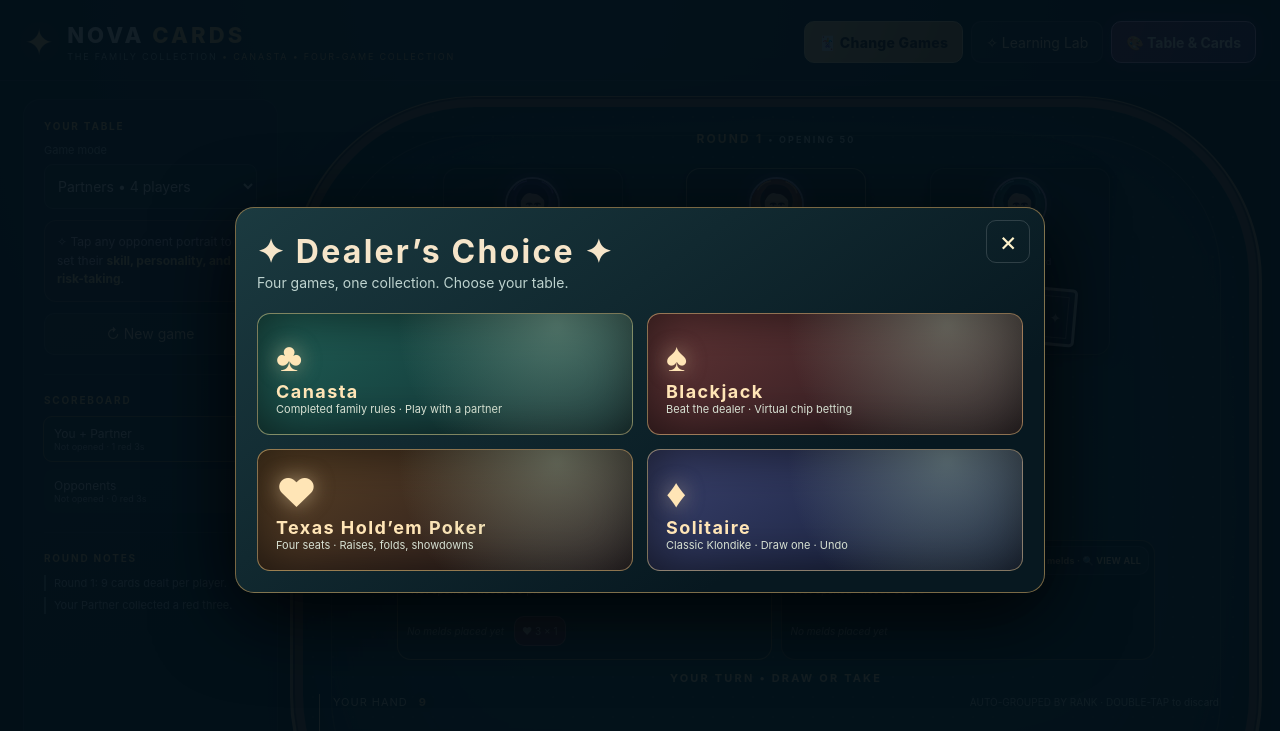
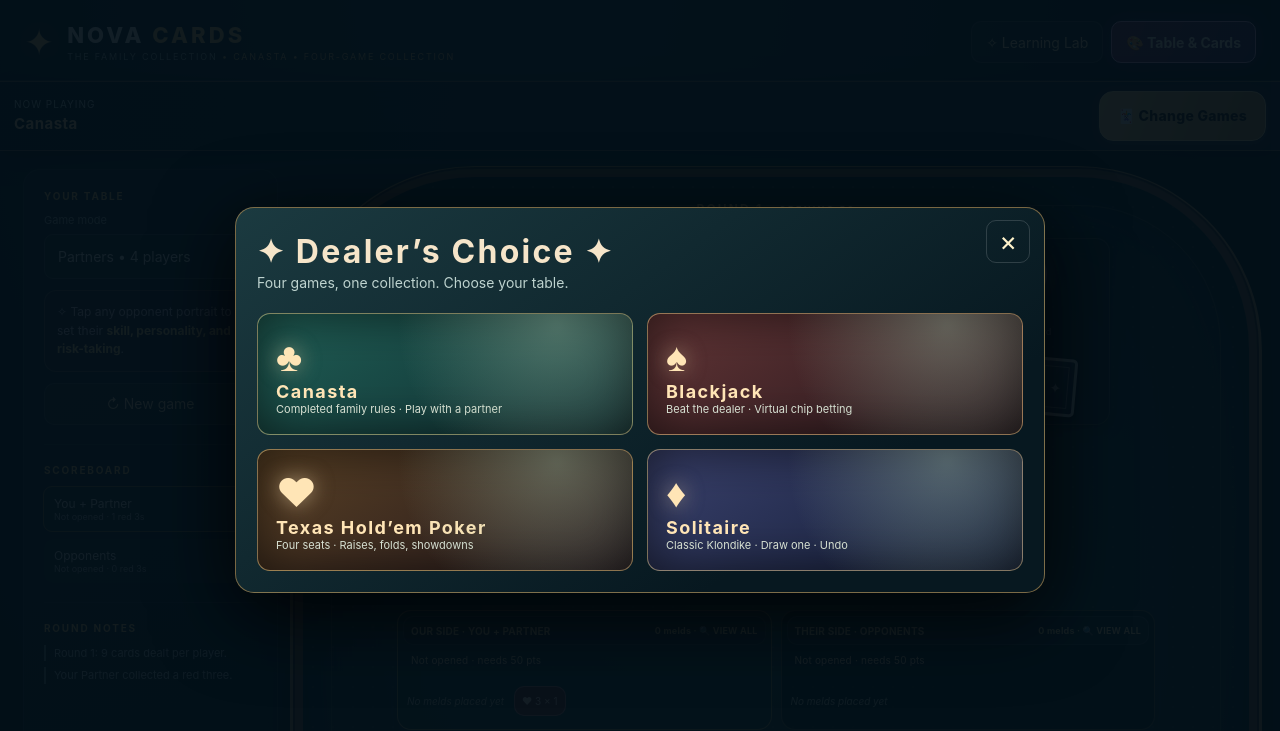
Before and after one commit to harbolddavid-wq/nova-starfall-defense, a plain HTML site: page nova-cards-android/app/src/main/assets/index.html in a window 1280 px wide. Shown: the top 731 px of the page. Drawn offline with Linux system fonts and the light colour scheme.

Commit message:
Nova Cards 0.2.1: sticky game chooser, synchronized Solitaire backs, custom launcher icon

```diff
--- a/nova-cards-android/app/src/main/AndroidManifest.xml
+++ b/nova-cards-android/app/src/main/AndroidManifest.xml
@@ -3,6 +3,7 @@
                android:fullBackupContent="false"
                android:usesCleartextTraffic="false"
                android:label="Nova Card Collection"
+               android:icon="@mipmap/ic_launcher"
                android:theme="@android:style/Theme.Material.Light.NoActionBar">
     <activity android:name=".MainActivity"
               android:exported="true"
--- a/nova-cards-android/app/src/main/assets/index.html
+++ b/nova-cards-android/app/src/main/assets/index.html
@@ -156,13 +156,25 @@ body[data-back=moon] .nc-card.back{background:radial-gradient(circle at 35% 20%,
 body[data-back=obsidian] .nc-card.back{background:linear-gradient(140deg,#39363e,#090b18)}
 body[data-back=classicred] .nc-card.back{background:repeating-linear-gradient(45deg,#8d3041,#8d3041 5px,#cda76a 6px,#5d2034 10px)}
 body[data-back=classicblue] .nc-card.back{background:repeating-linear-gradient(45deg,#254c7f,#254c7f 5px,#d1c99c 6px,#162c56 10px)}
+
+/* 0.2.1 — separate sticky game switcher: no overlap with controls, 50px tap target */
+#ncGameSwitchBar{position:sticky;top:0;z-index:82;display:flex;align-items:center;justify-content:space-between;gap:12px;padding:9px max(14px,env(safe-area-inset-right));background:linear-gradient(100deg,rgba(8,28,37,.97),rgba(29,33,56,.97));border-block:1px solid rgba(230,193,128,.42);box-shadow:0 5px 20px #0008;backdrop-filter:blur(12px);-webkit-backdrop-filter:blur(12px)}
+.nc-current-game{font-size:10px;color:#b9d1d5;letter-spacing:.1em;line-height:1.55}.nc-current-game strong{display:block;color:#f6d59d;font-size:15px;letter-spacing:.03em;white-space:nowrap}
+#ncGameSwitchBar #ncChangeGame{display:block;flex:0 0 auto;min-width:166px;min-height:50px;padding:10px 18px!important;border-radius:14px!important;font-size:14px!important;line-height:1.25;touch-action:manipulation;white-space:nowrap;position:relative;z-index:1;box-shadow:0 2px 12px #deb46939}
+#ncGameSwitchBar #ncChangeGame:active{transform:scale(.97)}
+/* Restore the 19 shared gallery designs on ALL face-down cards, including Solitaire stock. */
+.nc-card.back.card.card-back{width:56px;min-width:56px;height:78px;min-height:78px;flex:0 0 56px;margin:0;border-radius:7px;display:flex;align-items:center;justify-content:center;font-size:0;overflow:hidden;pointer-events:none;transform:none;box-shadow:0 3px 5px #0008}
+.nc-card.back.card.card-back:before,.nc-card.back.card.card-back:after{pointer-events:none}
+.nc-stock .nc-card.back.card.card-back{width:100%;height:100%;min-width:0;min-height:0;flex:1}
+@media(max-width:720px){#ncGameSwitchBar{padding:7px 12px}.nc-current-game{font-size:9px}.nc-current-game strong{font-size:13px}#ncGameSwitchBar #ncChangeGame{min-width:162px;min-height:50px} .nc-card.back.card.card-back{width:43px;min-width:43px;height:64px;min-height:64px;flex:0 0 43px}.nc-stock .nc-card.back.card.card-back{width:100%;min-width:0;height:100%;min-height:0;flex:1}}
 </style>
 </head><body data-theme="midnight" data-back="stars">
 <div id="app">
 <header class="masthead">
   <div class="logo"><span class="logo-mark">✦</span><div><h1>NOVA <span>CARDS</span></h1><small>THE FAMILY COLLECTION <b>• <span id="ncGameTitle">CANASTA</span> • FOUR-GAME COLLECTION</b></small></div></div>
-  <div class="header-buttons"><button id="ncChangeGame">🃏 Change Games</button><button class="ghost" id="learnBtn">✧ Learning Lab</button><button class="ghost" id="settingsBtn" aria-label="Table settings">🎨 Table &amp; Cards</button></div>
+  <div class="header-buttons"><button class="ghost" id="learnBtn">✧ Learning Lab</button><button class="ghost" id="settingsBtn" aria-label="Table settings">🎨 Table &amp; Cards</button></div>
 </header>
+<nav id="ncGameSwitchBar" aria-label="Card game navigation"><span class="nc-current-game">NOW PLAYING <strong id="ncCurrentGameName">Canasta</strong></span><button id="ncChangeGame" type="button" aria-controls="ncGameChooser" aria-haspopup="dialog">🃏 Change Games</button></nav>
 <div id="ncCanastaRoot"><section class="play-layout">
   <aside class="side-panel">
     <div class="panel-heading">YOUR TABLE</div>
@@ -986,7 +998,7 @@ const store=(key,v)=>{try{localStorage.setItem('nova.collection.v020.'+key,JSON.
 const load=(key)=>{try{return JSON.parse(localStorage.getItem('nova.collection.v020.'+key)||'null')}catch(e){return null}};
 const shuffle=a=>{for(let i=a.length-1;i>0;i--){let j=Math.floor(Math.random()*(i+1));[a[i],a[j]]=[a[j],a[i]];}return a};
 const pack=()=>SUITS.flatMap(suit=>rankNames.map((rank,i)=>({id:`${suit}${rank}`,suit,rank,val:i+1})));
-const card=(c,back=false)=>`<span class="nc-card ${back?'back':red(c?.suit)?'red':''}" title="${back?'Face down':c.rank+c.suit}">${back?'✦':`<b>${c.rank}</b><span>${c.suit}</span>`}</span>`;
+const card=(c,back=false)=>back?`<span class="nc-card back card card-back" data-back="${document.body.dataset.back||'stars'}" title="Face-down card"><span class="sr-only">Face down</span></span>`:`<span class="nc-card ${red(c.suit)?'red':''}" title="${c.rank+c.suit}"><b>${c.rank}</b><span>${c.suit}</span></span>`;
 const face=(cards,hidden=false)=>cards.map((c,i)=>card(c,hidden==='dealer' ? i===1 : Boolean(hidden))).join('');
 const saveAll=()=>{store('bj',bj);store('poker',pk);store('sol',sol)};
 let active=load('selectedGame')||'canasta';
@@ -1164,7 +1176,7 @@ function solitaireAction(action,index,sub){if(action==='new'){if(!confirm('Start
  if(sol.selected&&JSON.stringify(sol.selected)===JSON.stringify(src)){if(!solAutoFoundation(src)){sol.selected=null;render();}return;}
  sol.selected=src;sol.message='Now tap a column or foundation to move the selected card(s).';saveAll();render();}
 function solHTML(){return `<div class="nc-game-head"><h2>♦ Klondike Solitaire</h2><span>Moves: <b>${sol.moves}</b></span></div><p class="nc-sub">Draw one • build down in alternating colors • foundations go Ace through King. Tap a stack then its destination; tap the same top card again to auto-foundation.</p>
- <div class="nc-solitaire"><div class="nc-sol-top"><button class="nc-stock ${sol.stock.length?'back':''}" data-sol="stock" aria-label="Draw from stock">${sol.stock.length?'✦':sol.waste.length?'↶':'—'}<small>${sol.stock.length||'Recycle'}</small></button>
+ <div class="nc-solitaire"><div class="nc-sol-top"><button class="nc-stock" data-sol="stock" aria-label="Draw from stock">${sol.stock.length?card(null,true):sol.waste.length?'↶':'—'}<small>${sol.stock.length||'Recycle'}</small></button>
  <button class="nc-waste ${sol.selected?.where==='waste'?'picked':''}" data-sol="waste">${sol.waste.length?card(sol.waste.at(-1)):'<span class="nc-card slot">Waste</span>'}</button><div class="nc-foundations">${SUITS.map((s,i)=>`<button class="nc-foundation ${sol.selected?.where==='foundation'&&sol.selected?.index===i?'picked':''}" data-sol="foundation" data-idx="${i}" aria-label="${s} foundation">${sol.foundations[s].length?card(sol.foundations[s].at(-1)):`<span class="nc-card slot">${s}</span>`}</button>`).join('')}</div></div>
  <div class="nc-sol-cols">${sol.columns.map((col,i)=>`<div class="nc-sol-col" data-sol="column" data-idx="${i}">${col.length?col.map((c,j)=>`<button class="nc-sol-card ${sol.selected?.where==='column'&&sol.selected.index===i&&j>=sol.selected.card?'picked':''}" data-sol="column" data-idx="${i}" data-card="${j}" style="top:${j*25}px">${card(c,!c.up)}</button>`).join(''):`<button class="nc-sol-card" data-sol="column" data-idx="${i}" data-card="-1"><span class="nc-card slot">K</span></button>`}</div>`).join('')}</div></div>
  <div class="nc-info">${sol.message}</div><div class="nc-actions"><button class="nc-primary" data-sol="undo" ${sol.undo.length?'':'disabled'}>↶ Undo</button><button data-sol="new">New deal</button></div>`;}
@@ -1172,9 +1184,12 @@ function solHTML(){return `<div class="nc-game-head"><h2>♦ Klondike Solitaire<
 function render(){if(active==='canasta')return;const root=$('ncOtherRoot');if(!root)return;root.innerHTML=active==='blackjack'?blackjackHTML():active==='poker'?pokerHTML():solHTML();}
 function select(name){if(!['canasta','blackjack','poker','solitaire'].includes(name))return;
  clearTimeout(aiTimer);active=name;store('selectedGame',active);$('ncGameChooser').classList.add('hide');$('ncCanastaRoot').classList.toggle('hide',active!=='canasta');$('ncOtherRoot').classList.toggle('hide',active==='canasta');$('ncGameTitle').textContent=({canasta:'CANASTA',blackjack:'BLACKJACK',poker:'POKER',solitaire:'SOLITAIRE'})[active];
- $('learnBtn').classList.toggle('hide',active!=='canasta');$('settingsBtn').classList.remove('hide');
+ $('learnBtn').classList.toggle('hide',active!=='canasta');$('settingsBtn').classList.remove('hide');$('ncCurrentGameName').textContent=({canasta:'Canasta',blackjack:'Blackjack',poker:'Texas Hold’em',solitaire:'Solitaire'})[active];
  // Shared art settings still apply to all games via inherited theme CSS variables.
  saveAll();render();if(active==='poker')pkProcessAI();}
+// The card gallery changes body[data-back] without rebuilding other game screens.
+// Update face-down cards in place, so Solitaire's stock and tableau change immediately.
+new MutationObserver(()=>{const design=document.body.dataset.back||'stars';document.querySelectorAll('#ncOtherRoot .nc-card.back').forEach(c=>{c.dataset.back=design})}).observe(document.body,{attributes:true,attributeFilter:['data-back']});
 $('ncChangeGame').addEventListener('click',()=>{$('ncGameChooser').classList.remove('hide')});
 $('ncGameChooser').addEventListener('click',e=>{const target=e.target.closest('[data-select-game]');if(target)select(target.dataset.selectGame);else if(e.target=== $('ncGameChooser'))$('ncGameChooser').classList.add('hide')});
 $('ncCloseChooser').addEventListener('click',()=>$('ncGameChooser').classList.add('hide'));
```
Also changed, not shown: nova-cards-android/app/src/main/res/mipmap-nodpi/ic_launcher.webp (added), 2 other files.
